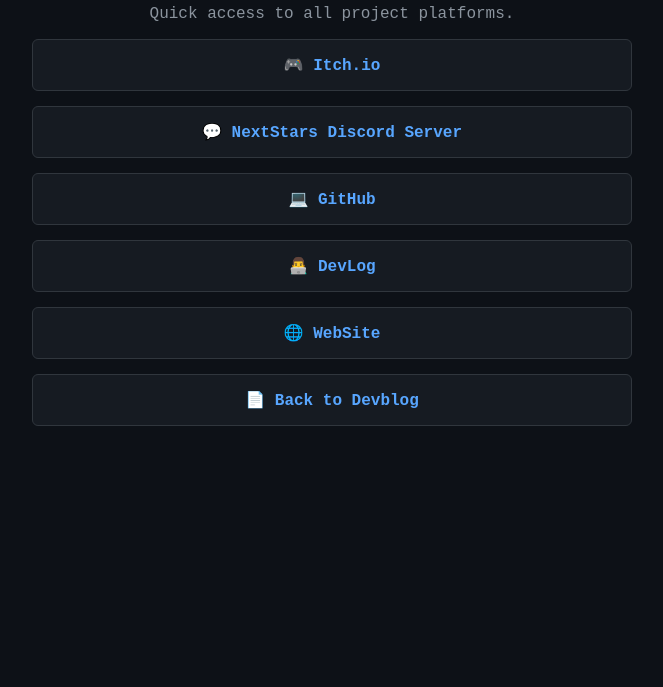
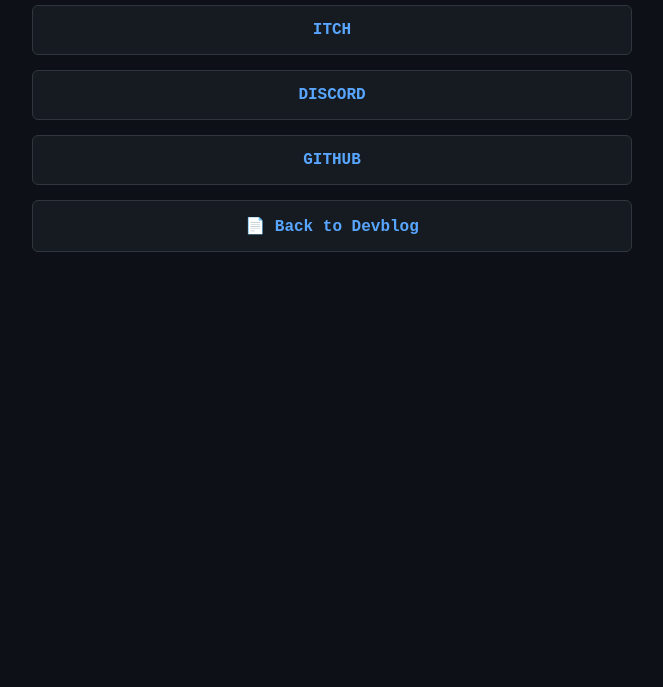
Before and after one commit to nextstars-development/lapdsimulator-devlog, a plain HTML site: page link.html in a window 1280 px wide. Shown: the part 113-800 px from the top of the page, without its empty margins (308-971 px from the left). Drawn offline with Linux system fonts and the light colour scheme.

Commit message:
Update links section and add dynamic loading

```diff
--- a/link.html
+++ b/link.html
@@ -35,14 +35,34 @@
     </style>
 </head>
 <body>
-    <h1>// OFFICIAL_LINKS</h1>
-    <p>Quick access to all project platforms.</p>
+    <h1>// LINKS</h1>
 
-    <a class="link-box" href="https://nextstars.itch.io/lapd-simulator" target="_blank">🎮 Itch.io</a>
-    <a class="link-box" href="https://discord.gg/24X4rc8f42" target="_blank">💬 NextStars Discord Server</a>
-    <a class="link-box" href="https://github.com/nextstars-development/" target="_blank">💻 GitHub</a>
-    <a class="link-box" href="https://nextstars-development.github.io/lapdsimulator-devlog/" target="_blank">👨‍💻 DevLog</a>
-    <a class="link-box" href="https://development.nextstars.com" target="_blank">🌐 WebSite</a>
+    <div id="links-container">
+        <p>Loading links...</p>
+    </div>
+
     <a class="link-box" href="index.html">📄 Back to Devblog</a>
+
+    <script>
+        fetch('devlog.json')
+            .then(response => response.json())
+            .then(data => {
+                const container = document.getElementById('links-container');
+                container.innerHTML = '';
+
+                const links = data.links;
+                for (const [key, url] of Object.entries(links)) {
+                    const a = document.createElement('a');
+                    a.className = 'link-box';
+                    a.href = url;
+                    a.target = '_blank';
+                    a.textContent = key.toUpperCase();
+                    container.appendChild(a);
+                }
+            })
+            .catch(error => {
+                document.getElementById('links-container').innerHTML = '<p>Error loading links.</p>';
+            });
+    </script>
 </body>
 </html>
```
